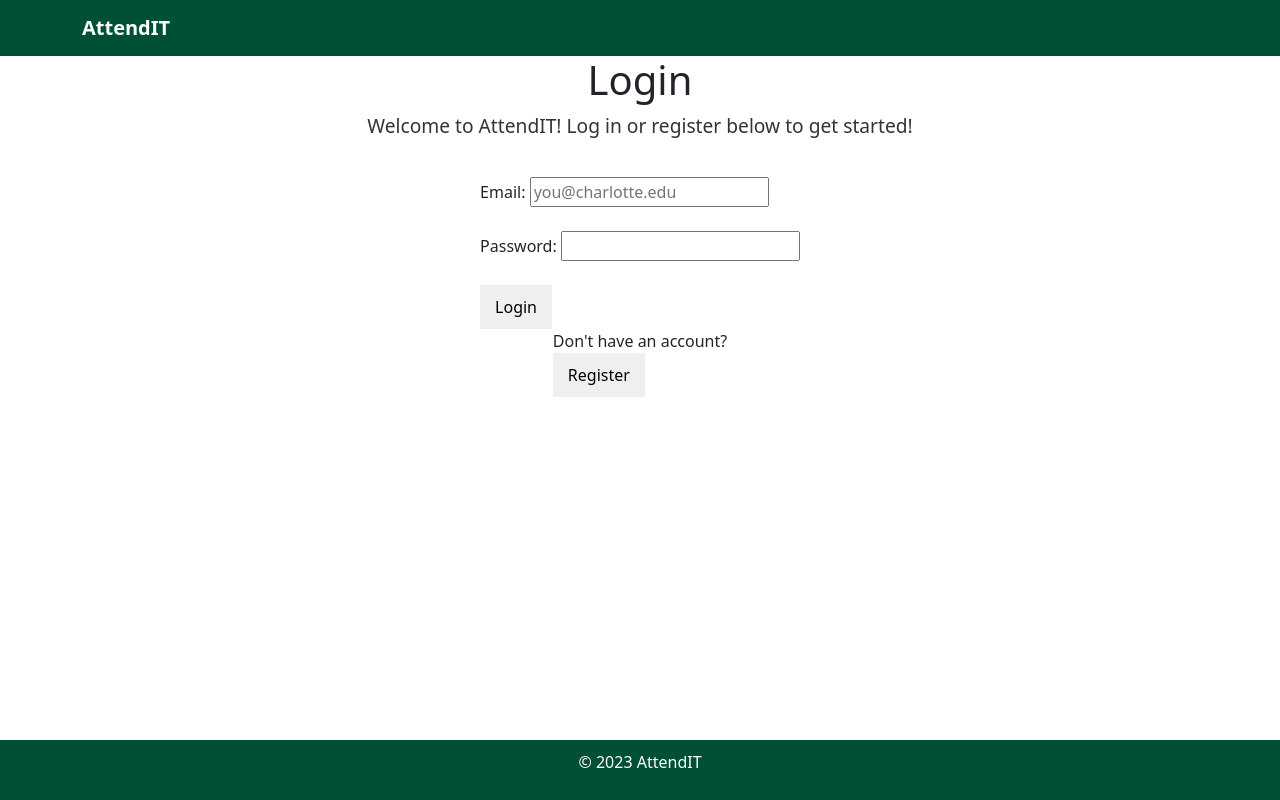
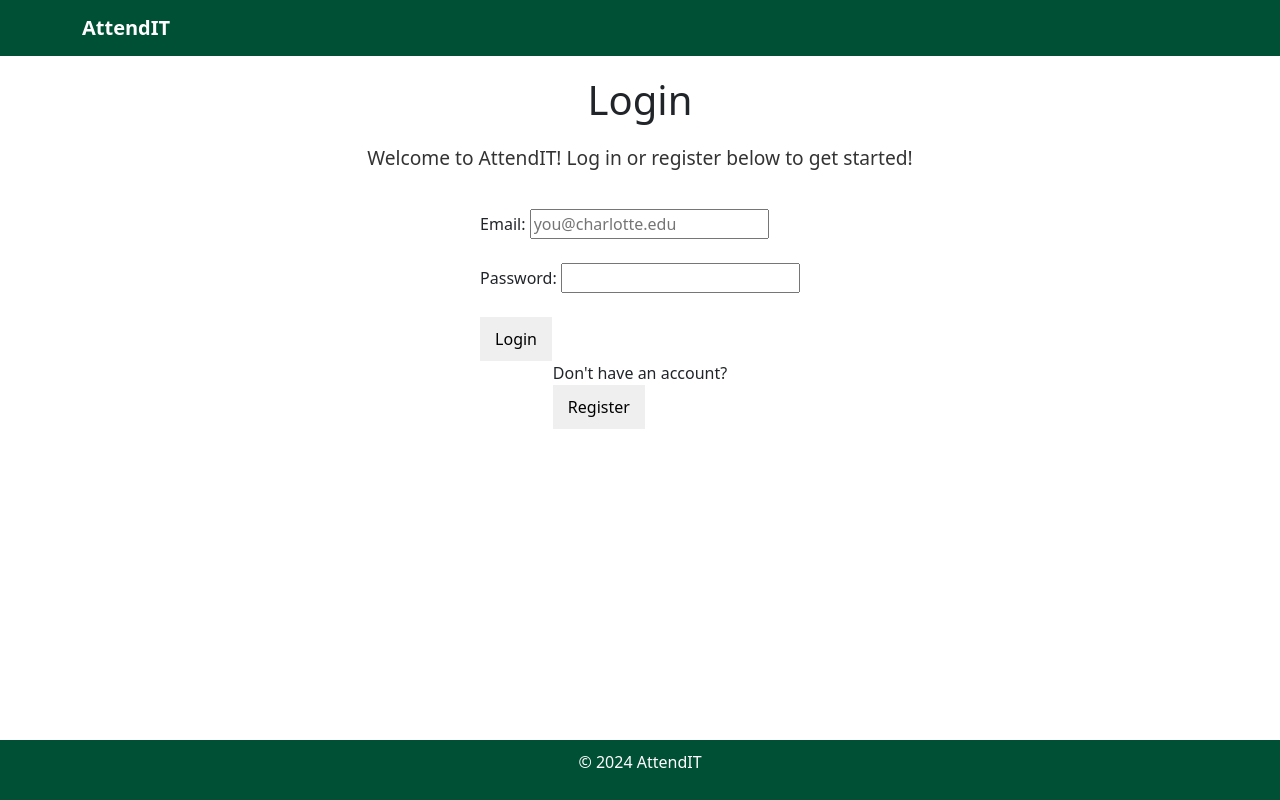
Before and after one commit to jacoblebo/AttendIT, a Flask app: page / in a window 1280 px wide. Run offline with Flask 2, Linux system fonts and the light colour scheme.

Commit message:
Style and html changes

```diff
--- a/static/css/styles.css
+++ b/static/css/styles.css
@@ -127,6 +127,10 @@ footer {
 
 .session-symbol.grey {
     color: grey;
+}
+
+#page-title{
+    margin: 20px;
 }
 
 /* Style for general cards */
--- a/templates/layout.html
+++ b/templates/layout.html
@@ -47,7 +47,7 @@
         {% block content %}{% endblock %}
     </main>
     <footer>
-        <p>&copy; 2023 AttendIT</p>
+        <p>&copy; 2024 AttendIT</p>
     </footer>
     {% block scripts %}
     <script src="{{ url_for('static', filename='js/script.js') }}" nonce="{{ nonce }}"></script>
```
